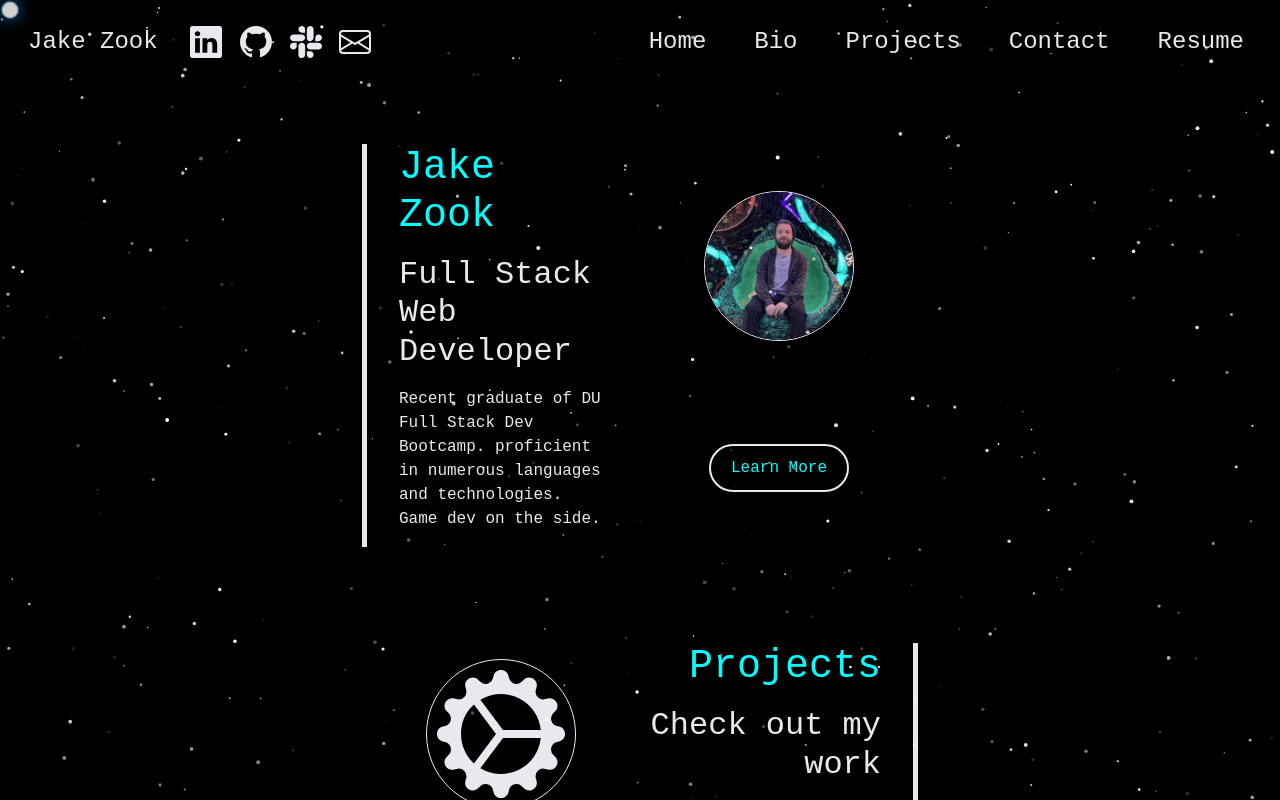
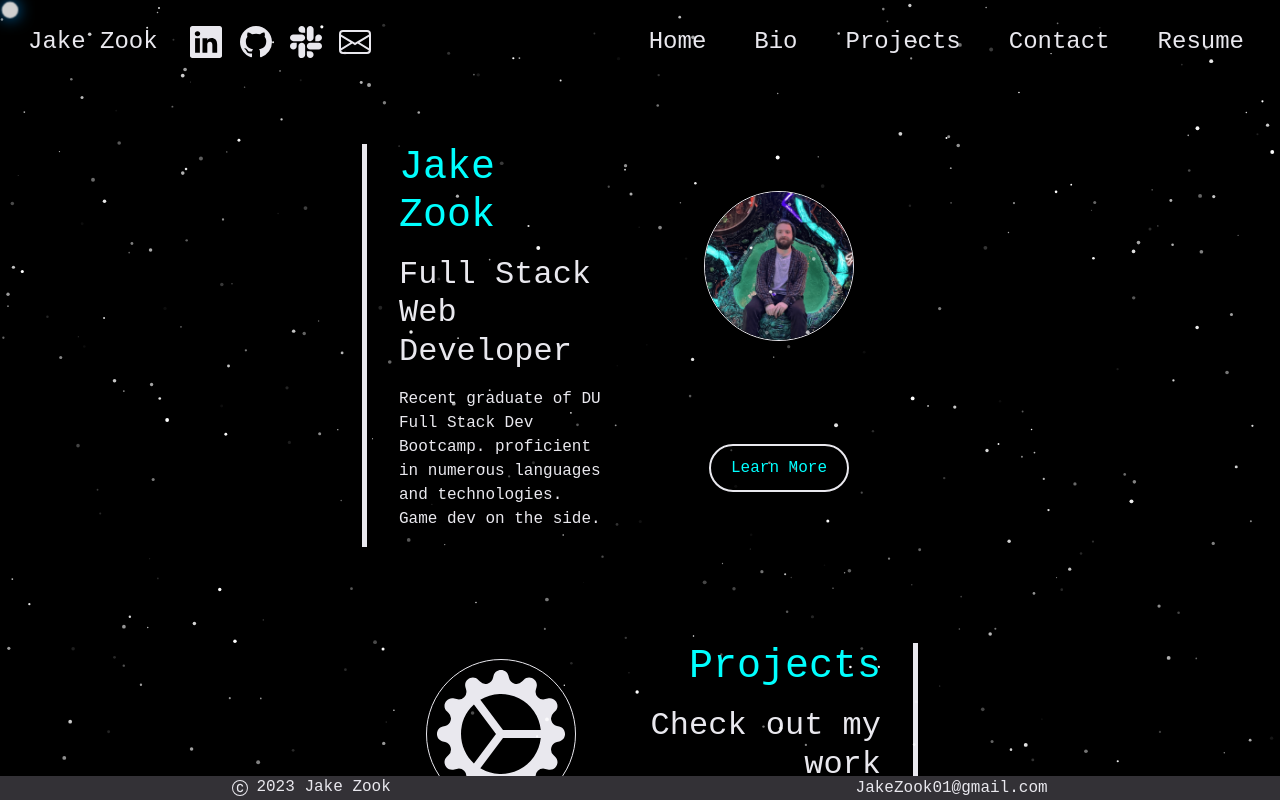
Before and after one commit to JakeZook/Updated-Portfolio, a React (Vite) app: page / in a window 1280 px wide. Shown: the top 800 px of the page. Built offline with nearby package versions, Linux system fonts and the light colour scheme; a web font is replaced by a local one.

Commit message:
FInished footer and styled.

```diff
--- a/src/Utils/CursorGlow.css
+++ b/src/Utils/CursorGlow.css
@@ -8,7 +8,7 @@
 	mix-blend-mode: screen;
 	animation: pulse 1.5s infinite;
 	box-shadow: 0 0 20px rgb(0, 157, 255);
-	z-index: 5;
+	z-index: 10;
 }
 
 @keyframes pulse {
--- a/src/app.css
+++ b/src/app.css
@@ -124,6 +124,32 @@ nav button:hover {
 	box-shadow: 0px 0px 25px 5px rgba(255, 255, 255, 0.9);
 }
 
+footer {
+	color: var(--light);
+	background-color: var(--secondary-color);
+
+	z-index: 0 !important;
+}
+
+footer h6 {
+	margin: 0 !important;
+	color: var(--secondary-light);
+}
+
+footer a {
+	text-decoration: none;
+	color: var(--secondary-light);
+}
+
+footer a:hover {
+	color: var(--background-color);
+}
+
+footer svg {
+	margin-right: 0.5rem !important;
+	color: var(--secondary-light);
+}
+
 @media only screen and (max-width: 993px) {
 	.navbar-nav {
 		background-color: var(--background-color);
@@ -136,16 +162,6 @@ nav button:hover {
 	}
 }
 
-@media screen and (max-width: 1000px) {
-	.card-buttons {
-		flex-direction: column;
-	}
-
-	.card-buttons a {
-		margin-top: 1rem !important;
-	}
-}
-
 @media screen and (max-width: 500px) {
 	#nav-badges {
 		display: none !important;
--- a/src/components/Footer.jsx
+++ b/src/components/Footer.jsx
@@ -1,3 +1,20 @@
 export default function Footer() {
-	return <footer className="fixed-bottom p-5"></footer>;
+	return (
+		<footer className="fixed-bottom d-flex text-center justify-content-around">
+			<div className="d-flex flex-row align-items-center">
+				<svg
+					xmlns="http://www.w3.org/2000/svg"
+					width="16"
+					height="16"
+					fill="currentColor"
+					className="bi bi-c-circle"
+					viewBox="0 0 16 16"
+				>
+					<path d="M1 8a7 7 0 1 0 14 0A7 7 0 0 0 1 8Zm15 0A8 8 0 1 1 0 8a8 8 0 0 1 16 0ZM8.146 4.992c-1.212 0-1.927.92-1.927 2.502v1.06c0 1.571.703 2.462 1.927 2.462.979 0 1.641-.586 1.729-1.418h1.295v.093c-.1 1.448-1.354 2.467-3.03 2.467-2.091 0-3.269-1.336-3.269-3.603V7.482c0-2.261 1.201-3.638 3.27-3.638 1.681 0 2.935 1.054 3.029 2.572v.088H9.875c-.088-.879-.768-1.512-1.729-1.512Z" />
+				</svg>
+				<h6>2023 Jake Zook</h6>
+			</div>
+			<a href="mailto: jakezook01@gmail.com">JakeZook01@gmail.com</a>
+		</footer>
+	);
 }
--- a/src/components/TopProjects.jsx
+++ b/src/components/TopProjects.jsx
@@ -32,7 +32,7 @@ export default function TopProjects() {
 						</a>
 						<a
 							href="https://shrednstyle-a1ce73eecb82.herokuapp.com/"
-							className="transparent-button"
+							className="transparent-button mt-2"
 							target="_blank"
 						>
 							Demo
--- a/src/pages/Home.css
+++ b/src/pages/Home.css
@@ -111,4 +111,12 @@ img {
 	#header {
 		margin-bottom: 2rem;
 	}
+
+	#projectsTab {
+		flex-direction: column-reverse;
+	}
+
+	#header-projects {
+		margin-bottom: 2rem;
+	}
 }
--- a/src/pages/Home.jsx
+++ b/src/pages/Home.jsx
@@ -22,7 +22,10 @@ export default function Home() {
 					</a>
 				</div>
 			</div>
-			<div className="row d-flex justify-content-center mt-5 mb-5 pb-5">
+			<div
+				className="row d-flex justify-content-center mt-5 mb-5 pb-5"
+				id="projectsTab"
+			>
 				<div className="col-lg-3 col-sm-12 d-flex text-center justify-content-around align-items-center flex-column">
 					<div className="circular-profile-pic mx-auto">
 						<svg
```
